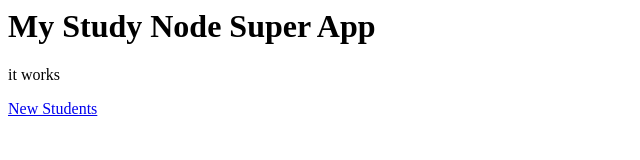
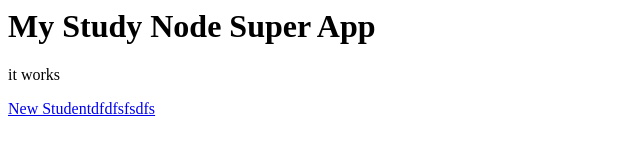
Before and after one commit to petrpm/study-node2, a plain HTML site: page index.html in a window 1280 px wide. Shown: the full height of the page, 0-640 px from the left. Drawn offline with Linux system fonts and the light colour scheme.

Commit message:
wrong commit

```diff
--- a/index.html
+++ b/index.html
@@ -1,4 +1,4 @@
 <h1>My Study Node Super App</h1>
 <p>it works</p>
-<a href="students.html">New Students</a>
+<a href="students.html">New Studentdfdfsfsdfs</a>
 <div style=""></div>
```
